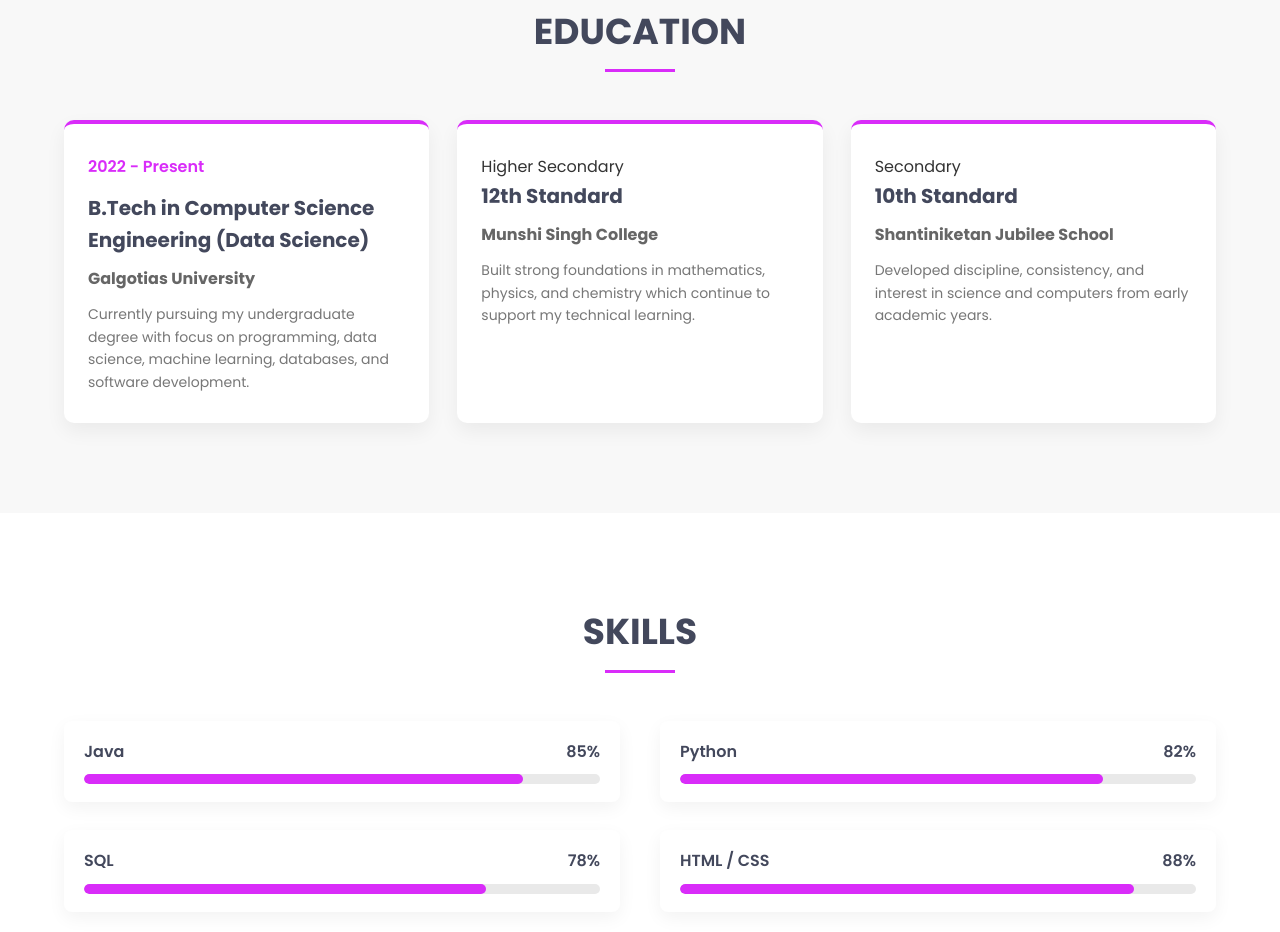
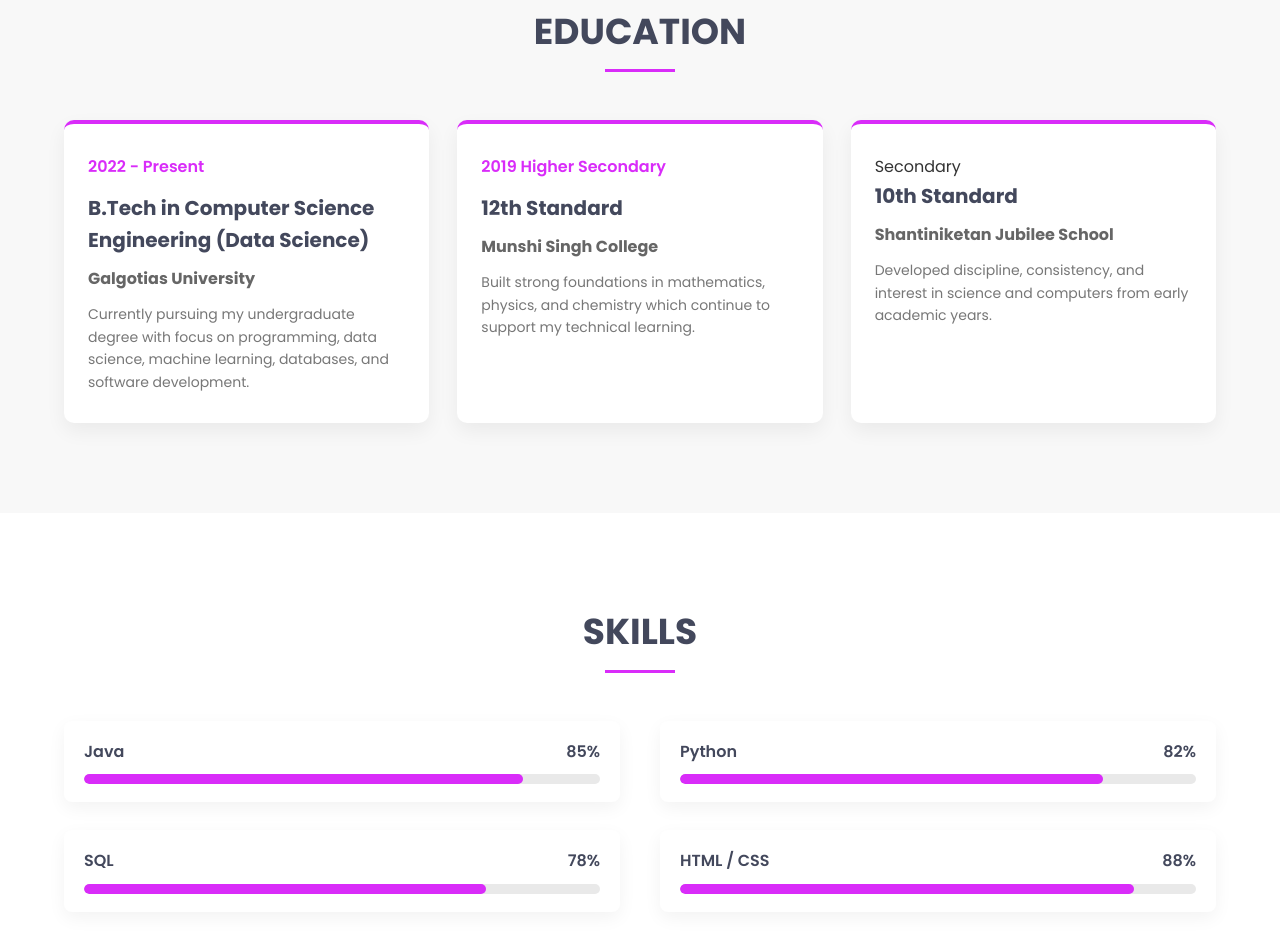
Before and after one commit to Abhijeet-sah/abhijeet_sah_portfolio, a plain HTML site: page index.html in a window 1280 px wide. Shown: the part 1882-2814 px from the top of the page. Drawn offline with Linux system fonts and the light colour scheme.

Commit message:
Fix HTML formatting and restore original content

```diff
--- a/index.html
+++ b/index.html
@@ -109,7 +109,7 @@
         </div>
 
         <div class="edu-card">
-          <span class="2021">Higher Secondary</span>
+          <span class="edu-year">2019 Higher Secondary</span>
           <h3>12th Standard</h3>
           <h4>Munshi Singh College</h4>
           <p>
```
